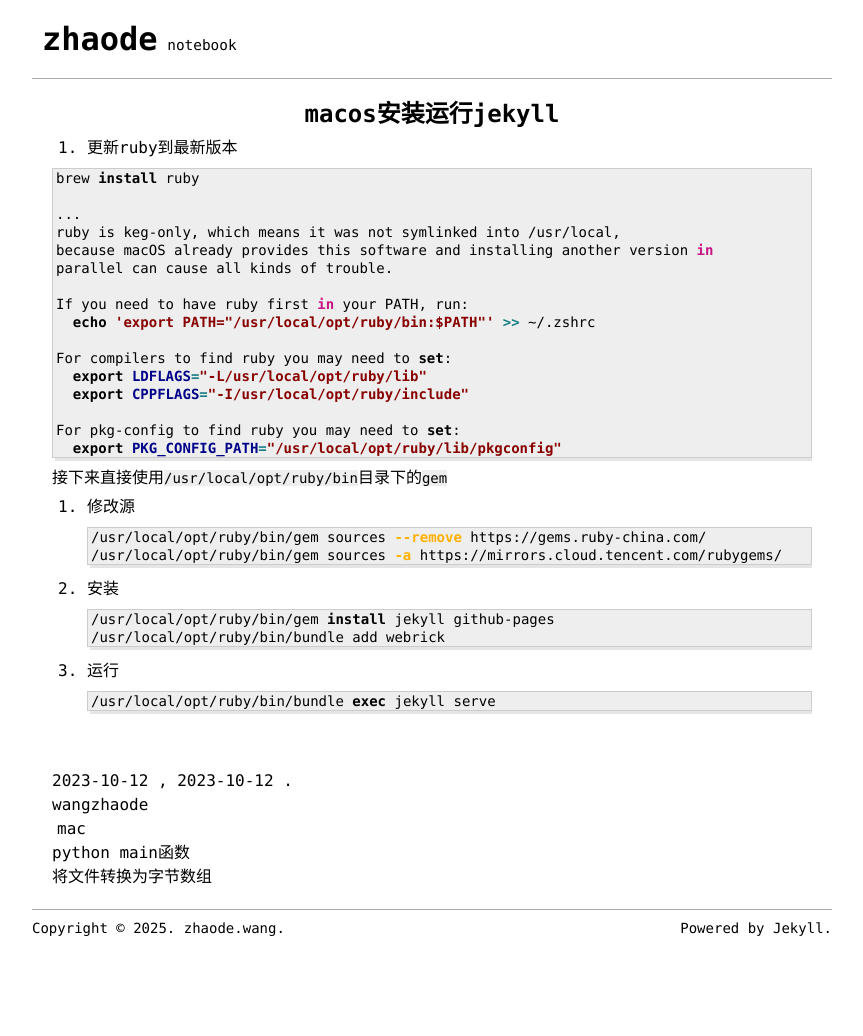
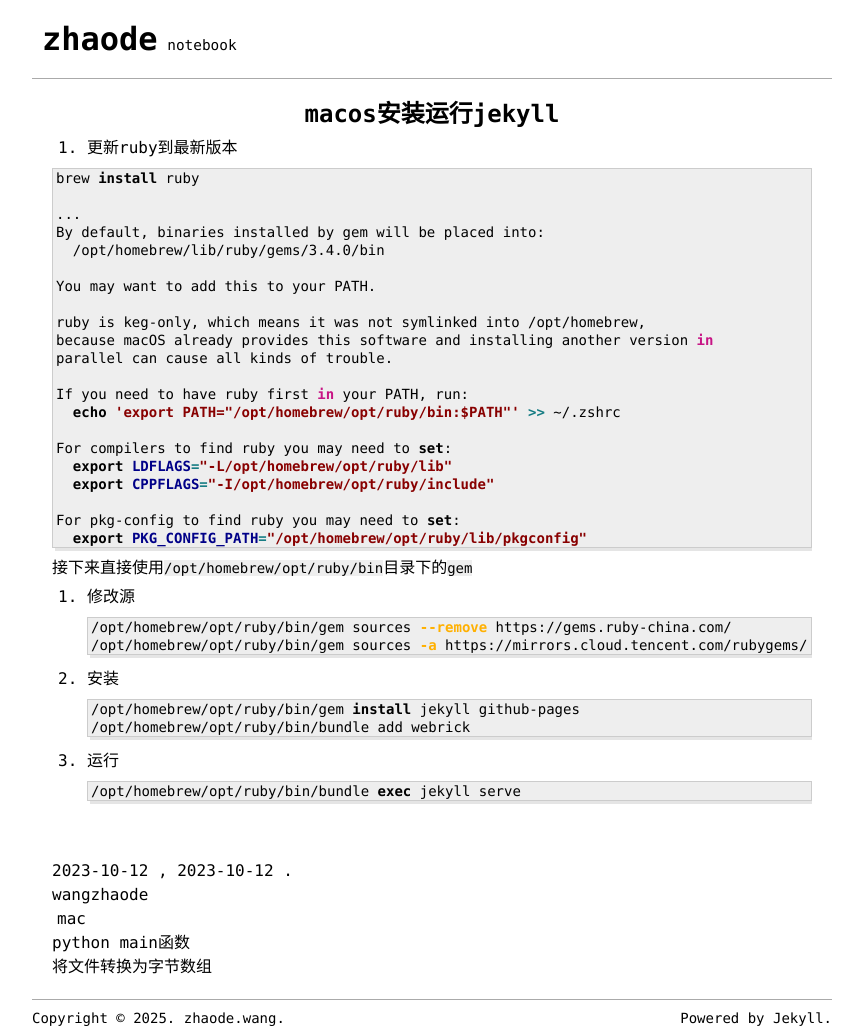
Before and after one commit to wangzhaode/wangzhaode.github.io, a Jekyll site: the page built from _posts/2023-10-12-jekyll.md, in a window 1280 px wide. Shown: the whole page, without its empty margins (208-1071 px from the left). Built offline with Jekyll 4.4.1, drawn with Linux system fonts in a browser that asks for light colours; before the commit the page ends 946 px from its top, so only the background shows below that.

````diff
--- a/_posts/2023-10-12-jekyll.md
+++ b/_posts/2023-10-12-jekyll.md
@@ -12,35 +12,40 @@ categories: [mac]
 brew install ruby
 
 ...
-ruby is keg-only, which means it was not symlinked into /usr/local,
+By default, binaries installed by gem will be placed into:
+  /opt/homebrew/lib/ruby/gems/3.4.0/bin
+
+You may want to add this to your PATH.
+
+ruby is keg-only, which means it was not symlinked into /opt/homebrew,
 because macOS already provides this software and installing another version in
 parallel can cause all kinds of trouble.
 
 If you need to have ruby first in your PATH, run:
-  echo 'export PATH="/usr/local/opt/ruby/bin:$PATH"' >> ~/.zshrc
+  echo 'export PATH="/opt/homebrew/opt/ruby/bin:$PATH"' >> ~/.zshrc
 
 For compilers to find ruby you may need to set:
-  export LDFLAGS="-L/usr/local/opt/ruby/lib"
-  export CPPFLAGS="-I/usr/local/opt/ruby/include"
+  export LDFLAGS="-L/opt/homebrew/opt/ruby/lib"
+  export CPPFLAGS="-I/opt/homebrew/opt/ruby/include"
 
 For pkg-config to find ruby you may need to set:
-  export PKG_CONFIG_PATH="/usr/local/opt/ruby/lib/pkgconfig"
+  export PKG_CONFIG_PATH="/opt/homebrew/opt/ruby/lib/pkgconfig"
 ```
-接下来直接使用`/usr/local/opt/ruby/bin`目录下的`gem`
+接下来直接使用`/opt/homebrew/opt/ruby/bin`目录下的`gem`
 
 2. 修改源
 ```shell
-/usr/local/opt/ruby/bin/gem sources --remove https://gems.ruby-china.com/
-/usr/local/opt/ruby/bin/gem sources -a https://mirrors.cloud.tencent.com/rubygems/
+/opt/homebrew/opt/ruby/bin/gem sources --remove https://gems.ruby-china.com/
+/opt/homebrew/opt/ruby/bin/gem sources -a https://mirrors.cloud.tencent.com/rubygems/
 ```
 
 3. 安装
 ```shell
-/usr/local/opt/ruby/bin/gem install jekyll github-pages
-/usr/local/opt/ruby/bin/bundle add webrick
+/opt/homebrew/opt/ruby/bin/gem install jekyll github-pages
+/opt/homebrew/opt/ruby/bin/bundle add webrick
 ```
 
 4. 运行
 ```shell
-/usr/local/opt/ruby/bin/bundle exec jekyll serve
+/opt/homebrew/opt/ruby/bin/bundle exec jekyll serve
 ```
````
Also changed, not shown: _posts/2023-10-11-xxd.md (+2 -2 lines), _posts/2025-08-04-Hunyuan.md (added, +117 -0 lines), .github/workflows/md2zhihu.yml (added), .github/workflows/mdconverter.yml (deleted), assets/images/hunyuan/hunyuan_qwen3.png (added), 2 other files.
